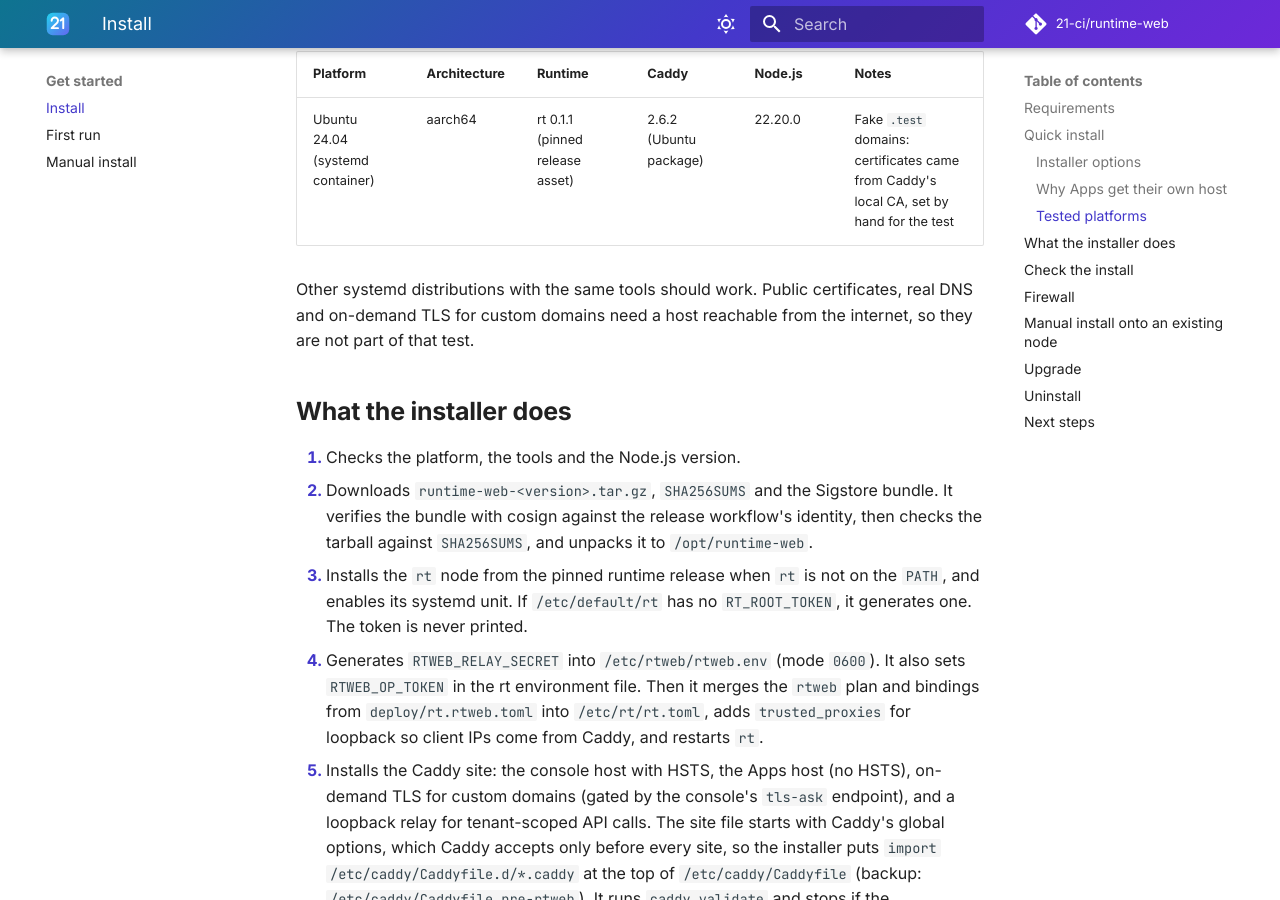
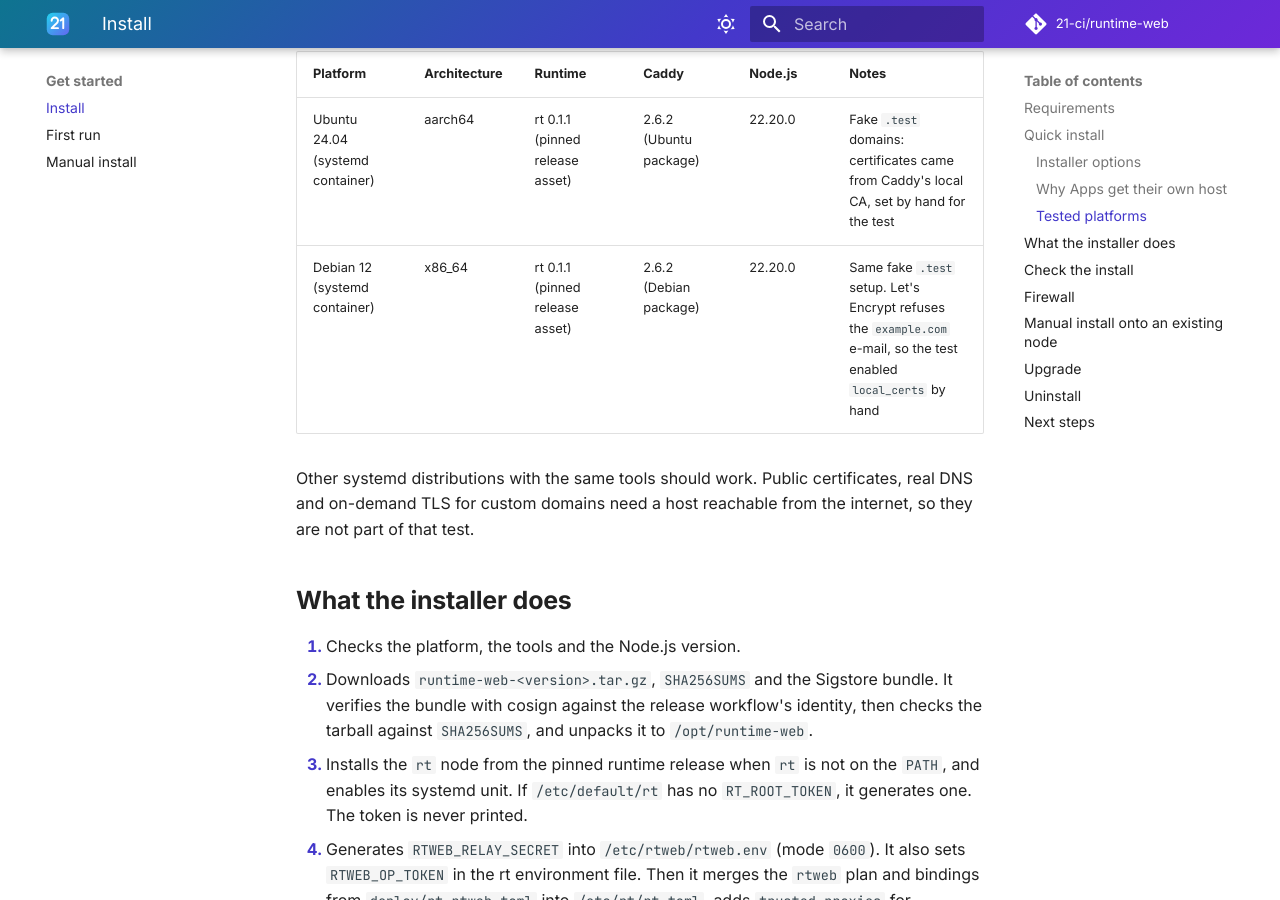
Before and after one commit to 21-ci/runtime-web, an MkDocs documentation site: the page built from docs/getting-started/install.md, in a window 1280 px wide and 900 px high, scrolled down 3053 px. Built offline with MkDocs 1.6.1 and Material for MkDocs 9.7.7, drawn with Linux system fonts in a browser that asks for light colours; comment, search, counter and statistics services are not loaded.

Commit message:
fix(install): keep rt.toml stable across reruns; test Debian 12 x86_64
strip_block left the blank line written before the managed block, so every
rerun added one. Drop blank lines directly before the block when stripping.
Add Debian 12 x86_64 to the tested platforms.

Co-Authored-By: Claude Haiku 5.5 <noreply@anthropic.com>

```diff
--- a/docs/getting-started/install.md
+++ b/docs/getting-started/install.md
@@ -89,6 +89,7 @@ The installer is tested end to end (install, a second run, `--dry-run`, `--unins
 | Platform | Architecture | Runtime | Caddy | Node.js | Notes |
 |---|---|---|---|---|---|
 | Ubuntu 24.04 (systemd container) | aarch64 | rt 0.1.1 (pinned release asset) | 2.6.2 (Ubuntu package) | 22.20.0 | Fake `.test` domains: certificates came from Caddy's local CA, set by hand for the test |
+| Debian 12 (systemd container) | x86_64 | rt 0.1.1 (pinned release asset) | 2.6.2 (Debian package) | 22.20.0 | Same fake `.test` setup. Let's Encrypt refuses the `example.com` e-mail, so the test enabled `local_certs` by hand |
 
 Other systemd distributions with the same tools should work. Public certificates, real DNS and on-demand TLS for
 custom domains need a host reachable from the internet, so they are not part of that test.
```
Also changed, not shown: 1 other file.
